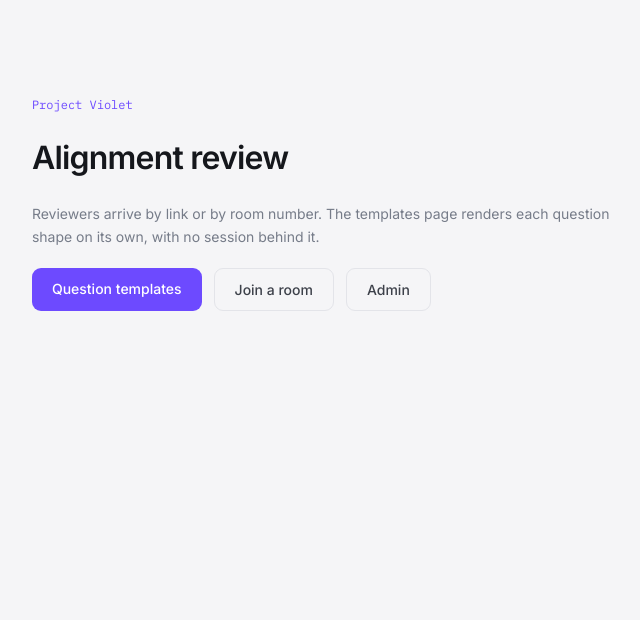
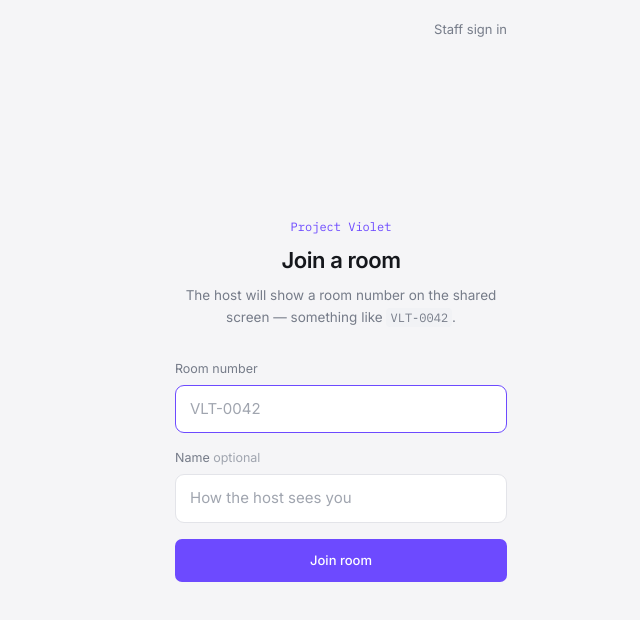
Before and after one commit to joshua1dg/VioletTrivia, a Next.js app in the folder my-app/: page / in a window 1280 px wide. Shown: the top 620 px of the page, without its empty margins (299-939 px from the left). Built offline with nearby package versions, Linux system fonts and the light colour scheme.

Commit message:
Make the join screen the home page, redirect /join to preserve links

```diff
--- a/my-app/app/join/page.tsx
+++ b/my-app/app/join/page.tsx
@@ -1,24 +1,7 @@
-import { JoinForm } from "./join-form";
+import { redirect } from "next/navigation";
 
-/** Room-number entry (README's `/join` route). Anonymous, no chrome — same
- * plain centered-card shape as `/login`, this app's other "arrive here with
- * nothing" screen. */
+/** The join screen moved to the home page (2026-08-11). This survives so
+ * presenter copy, QR material, and old bookmarks keep working. */
 export default function JoinPage() {
-  return (
-    <main className="mx-auto flex min-h-screen max-w-[380px] flex-col items-center justify-center gap-8 px-6">
-      <div className="flex flex-col items-center gap-2 text-center">
-        <span className="font-mono text-[12px] text-violet">
-          Project Violet
-        </span>
-        <h1 className="text-[22px] font-semibold tracking-[-0.02em] text-ink">
-          Join a room
-        </h1>
-        <p className="text-[13.5px] leading-[1.6] text-muted-2">
-          The host will show a room number on the shared screen — something
-          like <code className="rounded bg-line-3 px-1 py-0.5 text-[12px]">VLT-0042</code>.
-        </p>
-      </div>
-      <JoinForm />
-    </main>
-  );
+  redirect("/");
 }
--- a/my-app/app/login/page.tsx
+++ b/my-app/app/login/page.tsx
@@ -1,11 +1,21 @@
+import { redirect } from "next/navigation";
+
+import { getStaff } from "@/lib/auth";
+
 import { LoginForm } from "./login-form";
 
 /**
  * Email + password only (D2) — there is no signup route anywhere in the
- * app. Staff are provisioned with `pnpm --dir my-app bootstrap:admin`
- * (see lib/auth/index.ts for the full bootstrap flow).
+ * app. The first admin comes from `pnpm --dir my-app bootstrap:admin`;
+ * everyone after that is added on /admin/staff.
+ *
+ * Already-signed-in staff go straight to /admin: the home page's "Staff
+ * sign in" corner link lands here, and showing a returning admin the
+ * login form again is friction with no purpose.
  */
-export default function LoginPage() {
+export default async function LoginPage() {
+  const staff = await getStaff();
+  if (staff) redirect("/admin");
   return (
     <main className="mx-auto flex min-h-screen max-w-[380px] flex-col items-center justify-center gap-8 px-6">
       <div className="flex flex-col items-center gap-2 text-center">
@@ -16,11 +26,7 @@ export default function LoginPage() {
           Staff sign in
         </h1>
         <p className="text-[13.5px] leading-[1.6] text-muted-2">
-          No public sign-up. Staff accounts are created with{" "}
-          <code className="rounded bg-line-3 px-1 py-0.5 text-[12px]">
-            pnpm bootstrap:admin
-          </code>
-          .
+          No public sign-up — staff accounts are created by an admin.
         </p>
       </div>
       <LoginForm />
--- a/my-app/app/page.tsx
+++ b/my-app/app/page.tsx
@@ -1,36 +1,45 @@
 import Link from "next/link";
 
+import { JoinForm } from "./join/join-form";
+
+/**
+ * The home page IS the join screen (2026-08-11): a participant's only job
+ * on arrival is typing the room number off the shared screen, so the input
+ * is front and center with nothing to click through first. Staff take the
+ * one quiet link in the corner — /login bounces a signed-in staffer
+ * straight to /admin. The /templates gallery still exists as a dev
+ * reference; it just isn't a front door anymore.
+ *
+ * `/join` stays alive as a redirect here, so presenter screens, QR
+ * material, and anything bookmarked keeps working.
+ */
 export default function Home() {
   return (
-    <main className="mx-auto flex max-w-[66ch] flex-col items-start gap-5 px-6 py-24">
-      <span className="font-mono text-[12px] text-violet">Project Violet</span>
-      <h1 className="text-[32px] font-semibold tracking-[-0.025em] text-ink">
-        Alignment review
-      </h1>
-      <p className="text-[14px] leading-[1.65] text-muted-2">
-        Reviewers arrive by link or by room number. The templates page renders
-        each question shape on its own, with no session behind it.
-      </p>
-      <div className="flex flex-wrap gap-3">
-        <Link
-          href="/templates"
-          className="rounded-[9px] bg-violet px-5 py-2.5 text-[14px] font-medium text-white transition-colors hover:bg-violet-ink"
-        >
-          Question templates
-        </Link>
-        <Link
-          href="/join"
-          className="rounded-[9px] border border-line px-5 py-2.5 text-[14px] font-medium text-ink-4 transition-colors hover:bg-surface"
-        >
+    <main className="relative mx-auto flex min-h-dvh max-w-[380px] flex-col items-center justify-center gap-8 px-6">
+      <Link
+        href="/login"
+        className="absolute top-5 right-6 text-[13px] text-muted-2 transition-colors hover:text-ink-3"
+      >
+        Staff sign in
+      </Link>
+
+      <div className="flex flex-col items-center gap-2 text-center">
+        <span className="font-mono text-[12px] text-violet">
+          Project Violet
+        </span>
+        <h1 className="text-[22px] font-semibold tracking-[-0.02em] text-ink">
           Join a room
-        </Link>
-        <Link
-          href="/admin"
-          className="rounded-[9px] border border-line px-5 py-2.5 text-[14px] font-medium text-ink-4 transition-colors hover:bg-surface"
-        >
-          Admin
-        </Link>
+        </h1>
+        <p className="text-[13.5px] leading-[1.6] text-muted-2">
+          The host will show a room number on the shared screen — something
+          like{" "}
+          <code className="rounded bg-line-3 px-1 py-0.5 text-[12px]">
+            VLT-0042
+          </code>
+          .
+        </p>
       </div>
+      <JoinForm />
     </main>
   );
 }
--- a/my-app/app/present/[id]/presenter-shell.tsx
+++ b/my-app/app/present/[id]/presenter-shell.tsx
@@ -69,6 +69,9 @@ export function PresenterShell({
 }) {
   const router = useRouter();
   const live = useSessionChannel(sessionId, initial);
+  // The home page IS the join screen now, so the room gets the bare site
+  // address, not a path. Protocol stripped for legibility on a projector.
+  const joinHost = new URL(joinUrl).host;
   const secondsLeft = useCountdown(
     live.phase === "voting" ? live.votingEndsAt : null,
   );
@@ -97,7 +100,7 @@ export function PresenterShell({
               {formatRoomNumber(roomNumber)}
             </h1>
             <span className="text-[13px] text-white/50">
-              Join at <code className="text-white/80">/join</code>
+              Join at <code className="text-white/80">{joinHost}</code>
             </span>
           </div>
           <div className="flex flex-col items-end gap-1">
@@ -150,7 +153,7 @@ export function PresenterShell({
               <p className="max-w-[52ch] text-[15px] leading-[1.6] text-white/55">
                 {joinUrl}
                 <br />
-                or go to <code className="text-white/85">/join</code> and enter
+                or go to <code className="text-white/85">{joinHost}</code> and enter
                 room{" "}
                 <span className="font-medium text-white/85">
                   {formatRoomNumber(roomNumber)}
```
